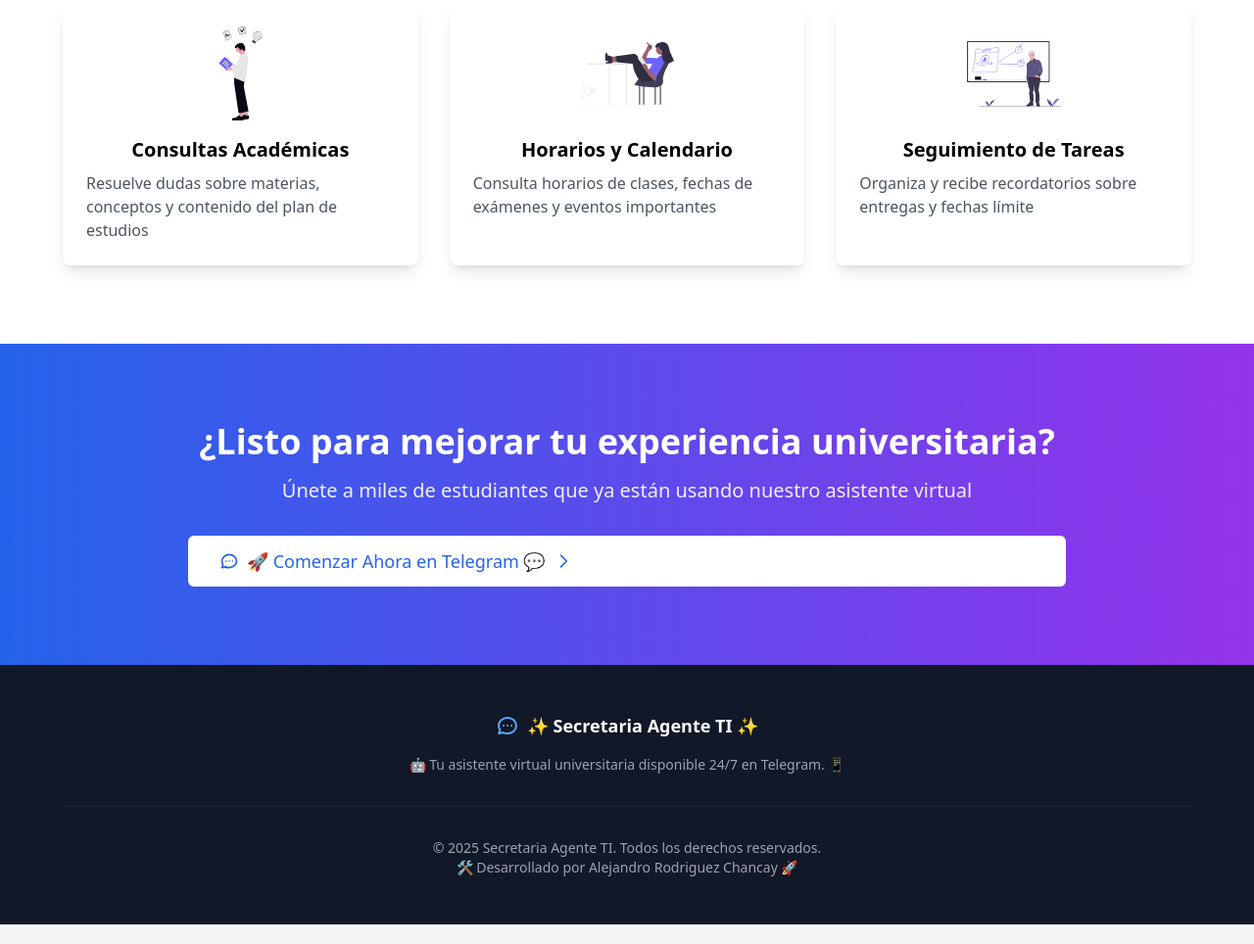
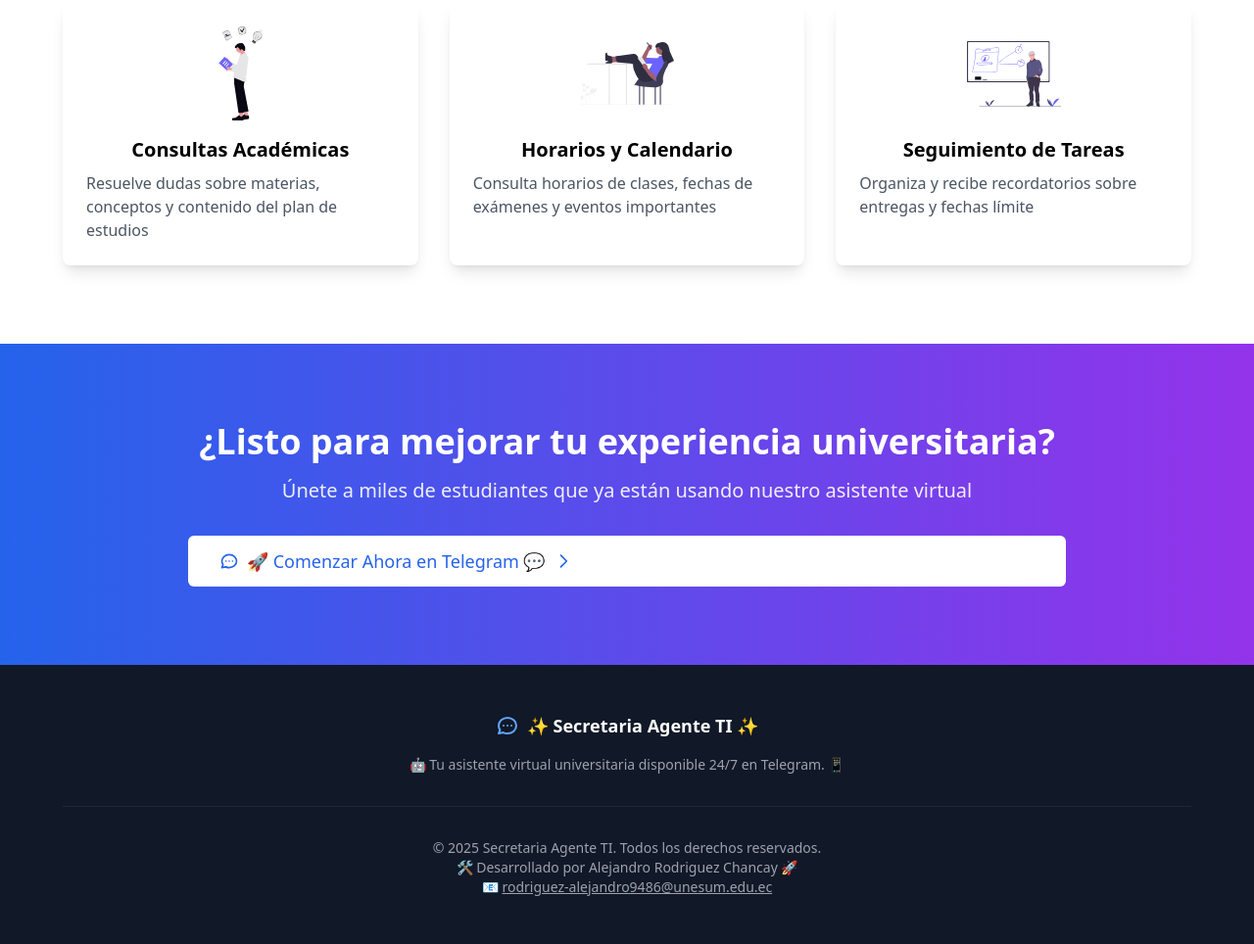
Before and after one commit to secretariaagenteti/telegram-bot-site, an Astro site: page / in a window 1280 px wide. Shown: the part 823-1787 px from the top of the page at 98% size. Built offline with nearby package versions, Linux system fonts and the light colour scheme; Astro itself is replaced by a stand-in of ours.

Commit message:
⚡️ Add email

```diff
--- a/src/components/Footer.astro
+++ b/src/components/Footer.astro
@@ -12,7 +12,8 @@ const projectName = 'Secretaria Agente TI';
     <p class="text-gray-400 text-sm mb-8">🤖 Tu asistente virtual universitaria disponible 24/7 en Telegram. 📱</p>
     <div class="border-t border-gray-800 pt-8">
       <p class="text-sm text-gray-400">&copy; 2025 {projectName}. Todos los derechos reservados.<br />
-        🛠️ Desarrollado por Alejandro Rodriguez Chancay 🚀
+        🛠️ Desarrollado por Alejandro Rodriguez Chancay 🚀<br />
+        📧 <a href="mailto:rodriguez-alejandro9486@unesum.edu.ec" class="underline hover:text-blue-400">rodriguez-alejandro9486@unesum.edu.ec</a>
       </p>
     </div>
   </div>
```
